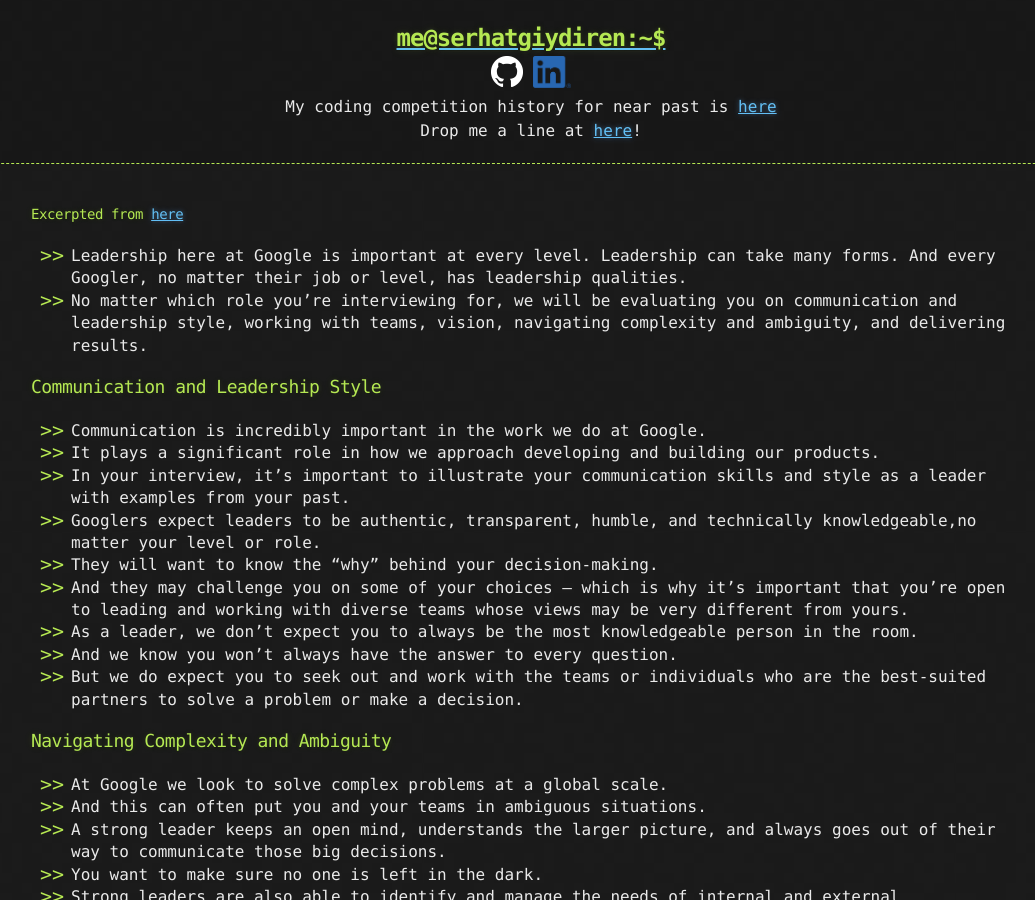
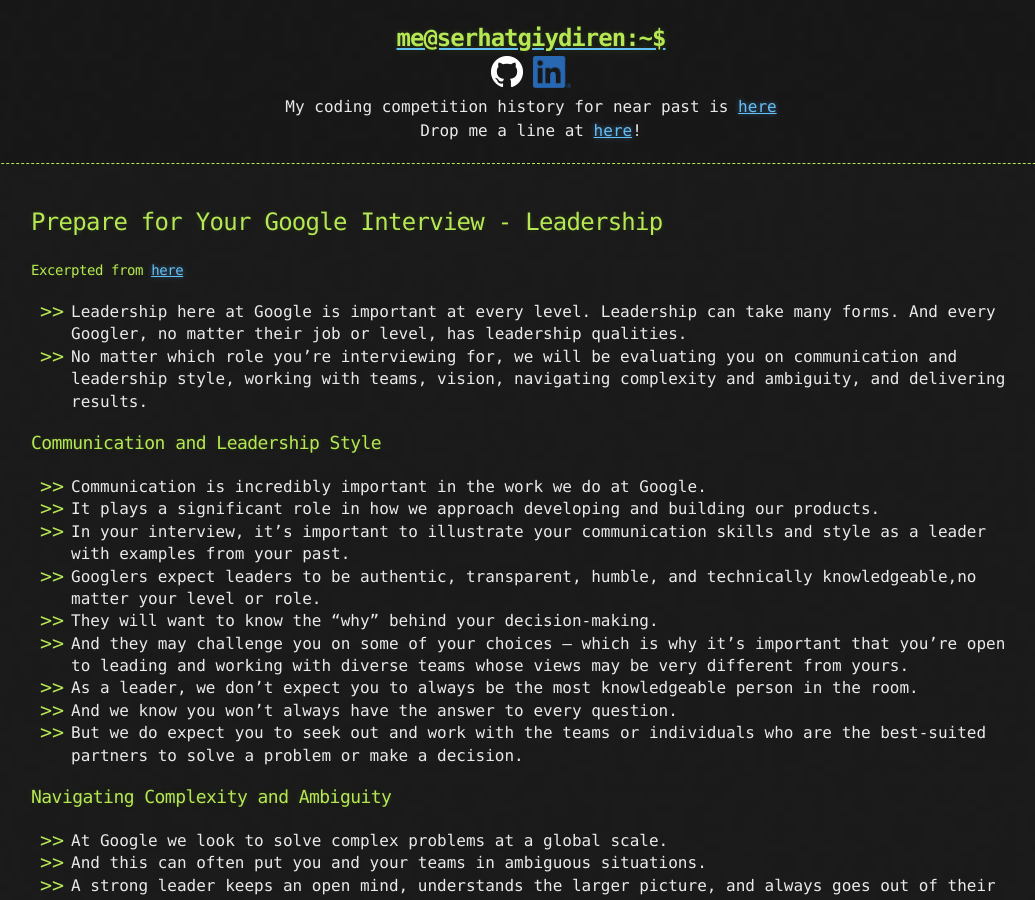
Before and after one commit to goodHunter27/serhatgiydiren.github.io, a Jekyll site: the page built from _posts/2020-01-08-prepare-for-your-google-interview-leadership.md, in a window 1280 px wide and 900 px high. Shown: the whole window, without its empty margins (109-1144 px from the left). Built offline with Jekyll 4.4.1, drawn with Linux system fonts in a browser that asks for light colours.

Commit message:
Update 2020-01-08-prepare-for-your-google-interview-leadership.md

```diff
--- a/_posts/2020-01-08-prepare-for-your-google-interview-leadership.md
+++ b/_posts/2020-01-08-prepare-for-your-google-interview-leadership.md
@@ -1,5 +1,5 @@
 ---
-title: Prepare for Your Google Interview': Leadership
+title: Prepare for Your Google Interview - Leadership
 published: true
 ---
 
```
